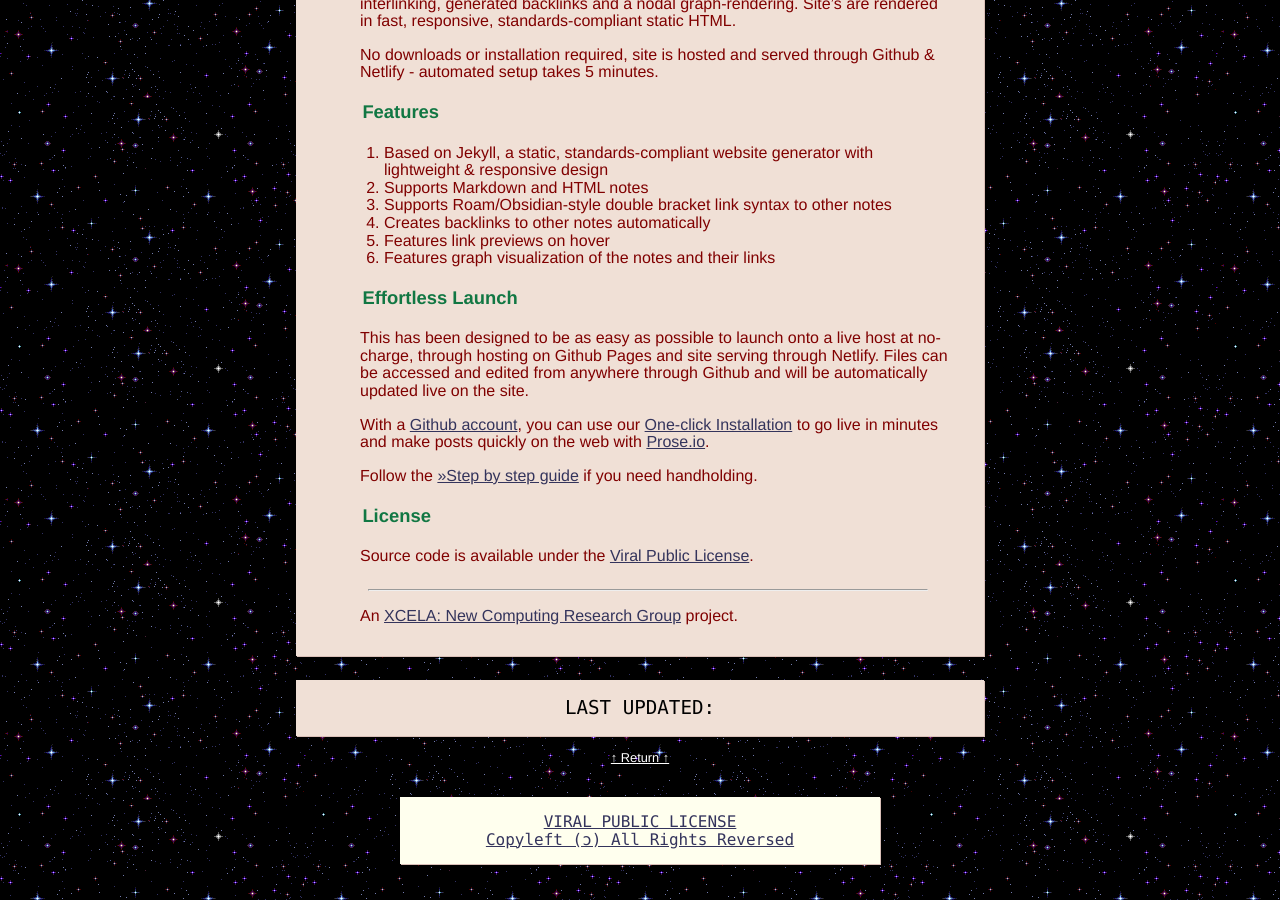
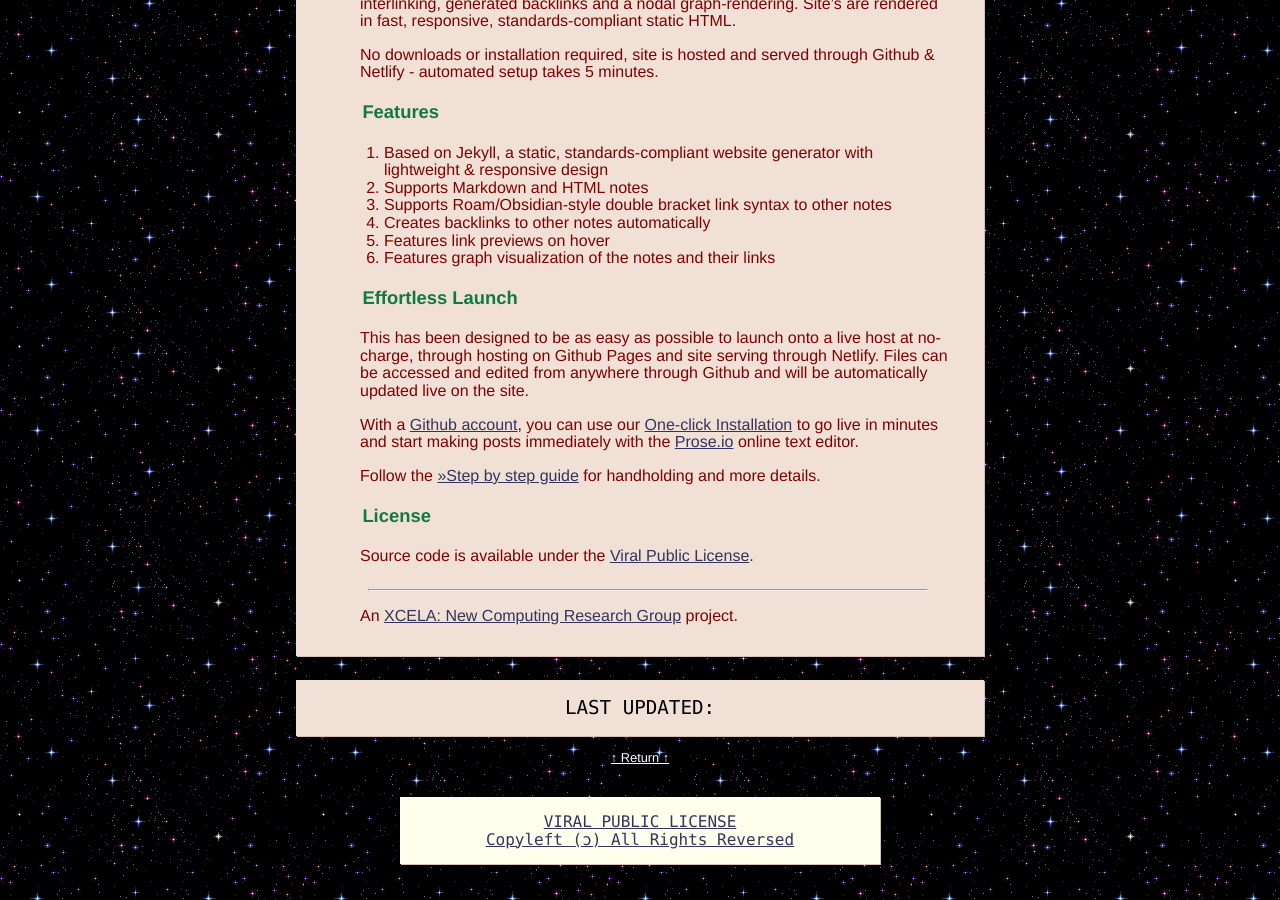
Before and after one commit to xcela/Exocore, a Jekyll site: the page built from _pages/index.md, in a window 1280 px wide and 900 px high, scrolled down 604 px. Built offline with Jekyll 4.4.1, drawn with Linux system fonts in a browser that asks for light colours.

Commit message:
Update index.md

```diff
--- a/_pages/index.md
+++ b/_pages/index.md
@@ -24,9 +24,9 @@ No downloads or installation required, site is hosted and served through Github
 
 This has been designed to be as easy as possible to launch onto a live host at no-charge, through hosting on Github Pages and site serving through Netlify. Files can be accessed and edited from anywhere through Github and will be automatically updated live on the site.
 
-With a [Github account](https://github.com/join), you can use our [One-click Installation](https://app.netlify.com/start/deploy?repository=https://github.com/xcela/exocore) to go live in minutes and make posts quickly on the web with [Prose.io](https://prose.io).
+With a [Github account](https://github.com/join), you can use our [One-click Installation](https://app.netlify.com/start/deploy?repository=https://github.com/xcela/exocore) to go live in minutes and start making posts immediately with the [Prose.io](https://prose.io) online text editor.
 
-Follow the [>>Step by step guide](step-by-step-tutorial) if you need handholding.
+Follow the [>>Step by step guide](step-by-step-tutorial) for handholding and more details.
 
 ## License
 
```
